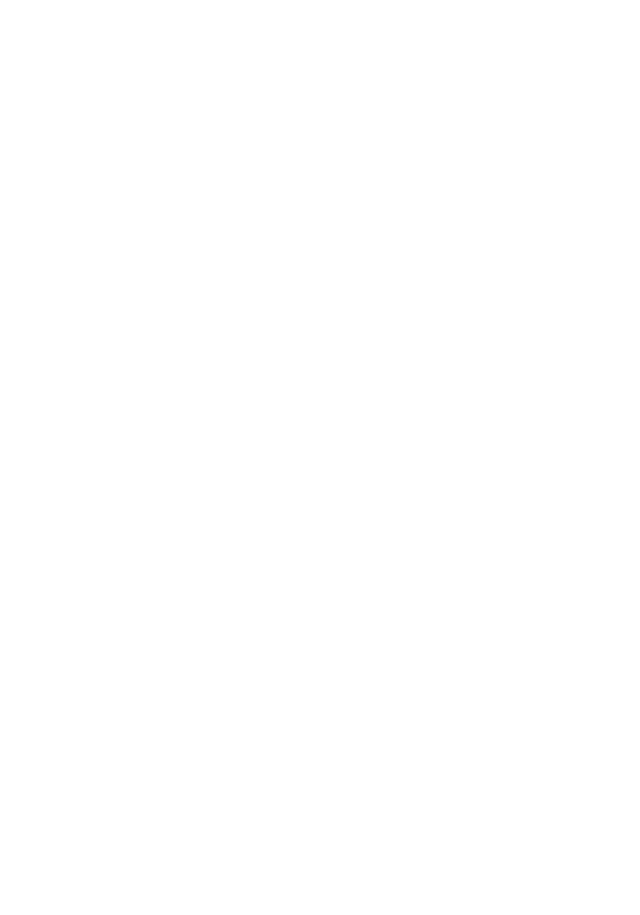
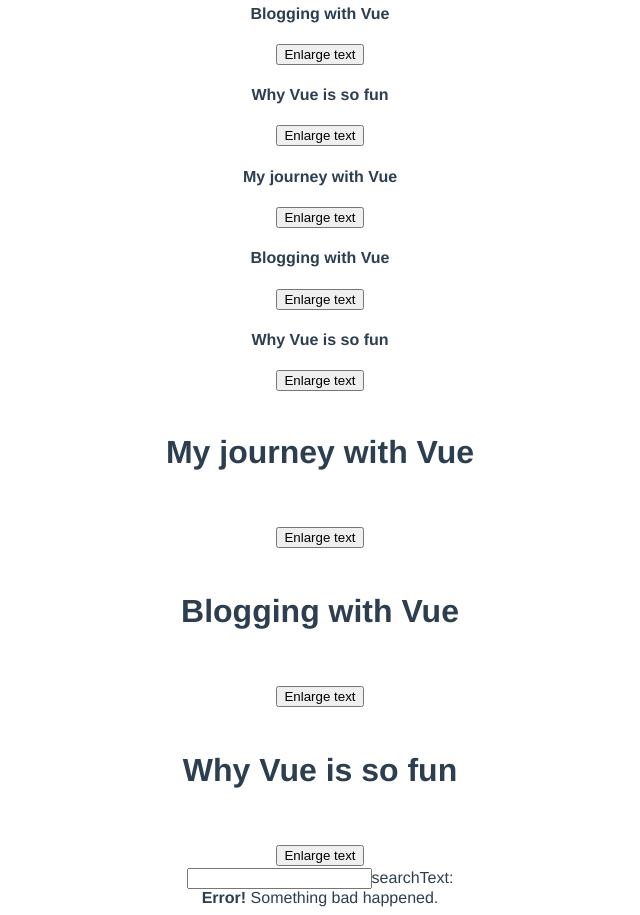
Before and after one commit to guohuiyuan/vue-learning, a Vue app: page / in a window 1280 px wide. Shown: the part 1420-2335 px from the top of the page, without its empty margins (320-960 px from the left). Before the commit the page ends 1330 px from the top, so only its background shows below. Built offline with nearby package versions, Linux system fonts and the light colour scheme.

Commit message:
✨ 添加学习示例

```diff
--- /dev/null
+++ b/src/components/AlertBox.vue
@@ -0,0 +1,12 @@
+<template>
+  <div class="demo-alert-box">
+    <strong>Error!</strong>
+    <slot></slot>
+  </div>
+</template>
+
+<script>
+export default {
+  name: "alertbox",
+};
+</script>
--- /dev/null
+++ b/src/components/BlogPost.vue
@@ -0,0 +1,14 @@
+<template>
+  <div class="blogpost">
+    <h4>{{ title }}</h4>
+    <button @click="$emit('enlarge-text', 0.1)">Enlarge text</button>
+  </div>
+</template>
+
+<script>
+export default {
+  name: "blogpost",
+  props: ["title"],
+  emits: ["enlarge-text"],
+};
+</script>
--- /dev/null
+++ b/src/components/CustomInput.vue
@@ -0,0 +1,14 @@
+<template>
+  <input
+    :value="modelValue"
+    @input="$emit('update:modelValue', $event.target.value)"
+  />
+</template>
+
+<script>
+export default {
+  name: "custominput",
+  props: ["modelValue"],
+  emits: ["update:modelValue"],
+};
+</script>
--- a/src/components/HelloWorld.vue
+++ b/src/components/HelloWorld.vue
@@ -147,11 +147,43 @@
       <input type="radio" v-model="pick" v-bind:value="a" />
       <span>pick: {{ pick }}</span>
     </div>
+    <div id="blog-post-demo" class="demo">
+      <blogpost title="My journey with Vue"></blogpost>
+      <blogpost title="Blogging with Vue"></blogpost>
+      <blogpost title="Why Vue is so fun"></blogpost>
+    </div>
+    <div id="blog-posts-demo">
+      <blogpost
+        v-for="post in posts"
+        :key="post.id"
+        :title="post.title"
+      ></blogpost>
+    </div>
+    <div id="blog-posts-events-demo">
+      <div v-bind:style="{ fontSize: postFontSize + 'em' }">
+        <blogpost
+          v-for="post in posts"
+          :key="post.id"
+          :title="post.title"
+          @enlarge-text="onEnlargeText"
+        ></blogpost>
+      </div>
+    </div>
+    <div>
+      <custominput v-model="searchText"></custominput>
+      <span>searchText: {{ searchText }}</span>
+    </div>
+    <div>
+      <alertbox> Something bad happened. </alertbox>
+    </div>
   </div>
 </template>
 
 <script>
 import todoitem from "./Item.vue";
+import blogpost from "./BlogPost.vue";
+import custominput from "./CustomInput.vue";
+import alertbox from "./AlertBox.vue"
 export default {
   name: "HelloWorld",
   props: {
@@ -159,6 +191,9 @@
   },
   components: {
     todoitem,
+    blogpost,
+    custominput,
+    alertbox,
   },
   data() {
     return {
@@ -204,6 +239,13 @@
       toggle: false,
       pick: "",
       a: "1",
+      posts: [
+        { id: 1, title: "My journey with Vue" },
+        { id: 2, title: "Blogging with Vue" },
+        { id: 3, title: "Why Vue is so fun" },
+      ],
+      postFontSize: 2,
+      searchText: "",
     };
   },
   methods: {
@@ -217,6 +259,9 @@
       });
       this.newTodoText = "";
     },
+    onEnlargeText(enlargeAmount) {
+      this.postFontSize += enlargeAmount;
+    },
   },
 };
 </script>
```
